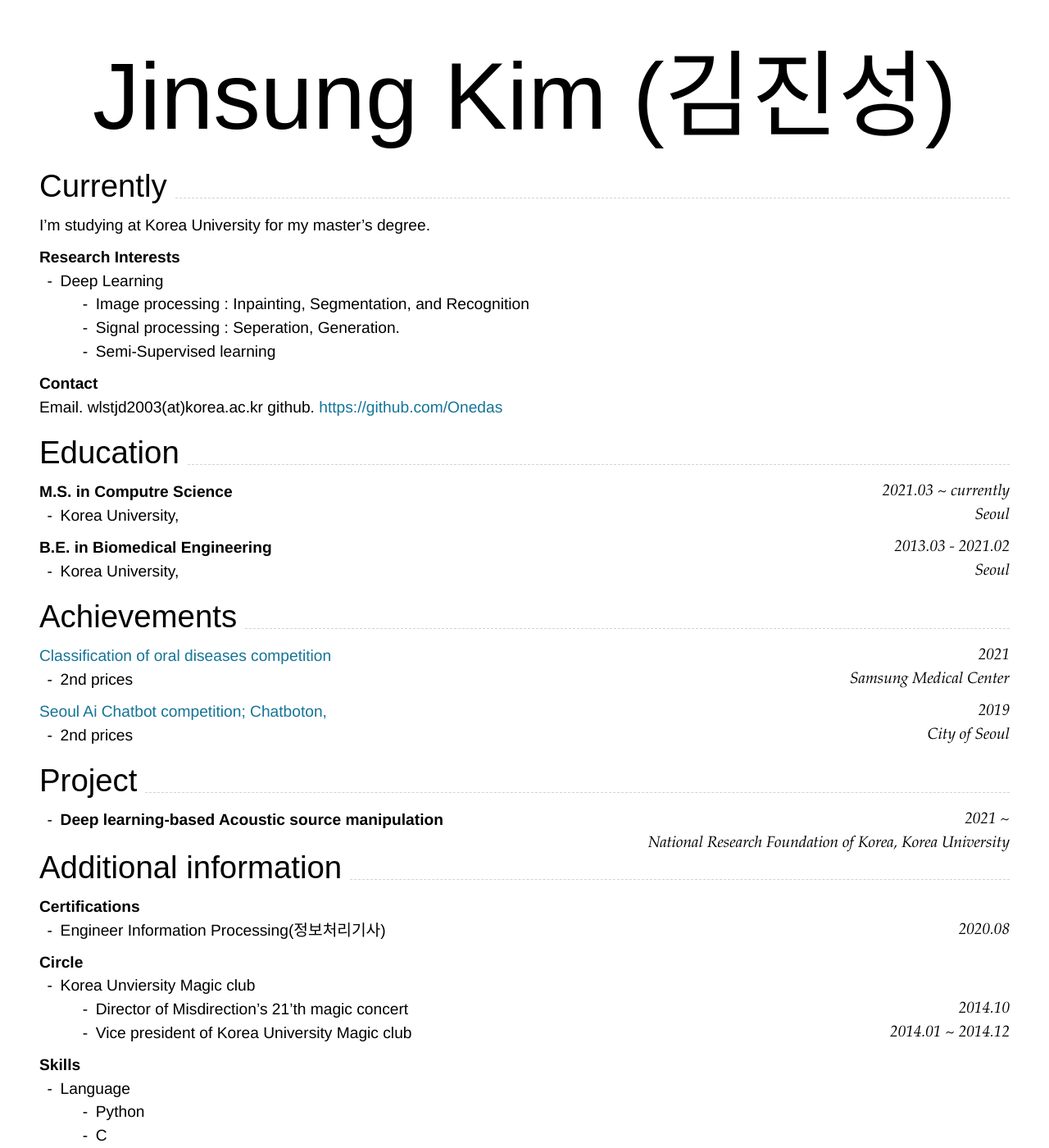
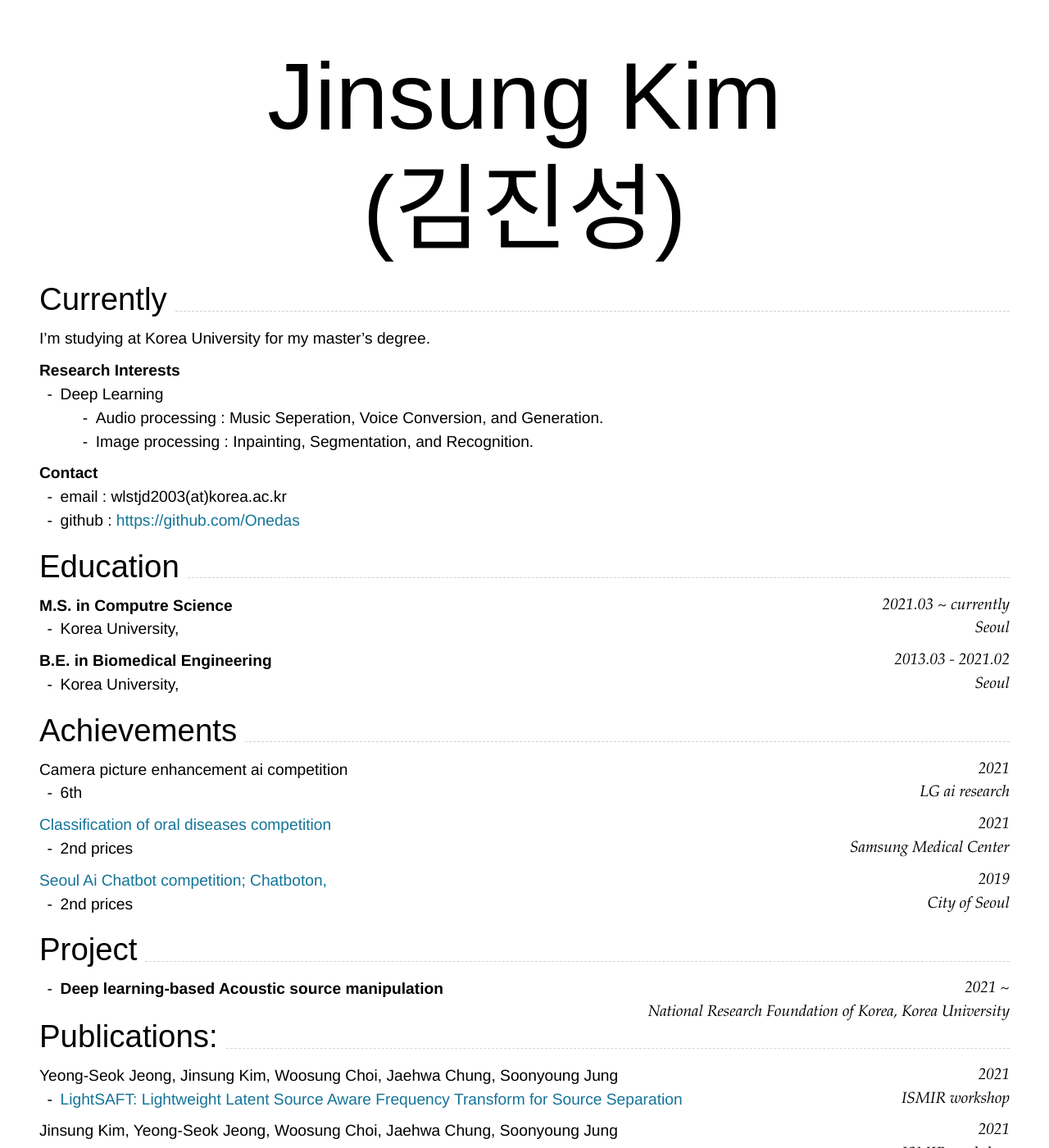
Before and after one commit to Onedas/Onedas.github.io, a Jekyll site: the page built from index.md, in a window 1280 px wide and 1400 px high. Shown: the whole window at 82% size. Built offline with Jekyll 4.4.1, drawn with Linux system fonts in a browser that asks for light colours; nearby versions of some CDN libraries; some of the changed text lies outside the part shown.

Commit message:
2022_03_31

````diff
--- a/Gemfile
+++ b/Gemfile
@@ -2,3 +2,4 @@ source 'https://rubygems.org'
 gem 'jekyll-assets', "~> 2.4.0"
 gem 'jekyll'
 gem 'kramdown-parser-gfm'
+gem "webrick", "~> 1.7"
--- a/index.md
+++ b/index.md
@@ -3,18 +3,19 @@ layout: cv
 title: Jinsung Kim
 ---
 
-# Jinsung Kim (김진성)
+# Jinsung Kim
+# (김진성)
 
-<!--
-include contact information from the front matter
+
+<!-- include contact information from the front matter
 Supported arguments:
 
     - homepage: url, text
         - phone: 010-9903-1174
-        - email: wlstjd2003@korea.ac.kr
--->
+        - email: wlstjd2003@korea.ac.kr -->
 
-{% include cv-contact.html %}
+
+<!-- {% include cv-contact.html %} -->
 
 ## Currently
 
@@ -23,17 +24,13 @@ Supported arguments:
 ### **Research Interests**
 
 - Deep Learning
-  - Image processing : Inpainting, Segmentation, and Recognition
-  - Signal processing : Seperation, Generation.
-  - Semi-Supervised learning
-
+  - Audio processing : Music Seperation, Voice Conversion, and Generation.
+  - Image processing : Inpainting, Segmentation, and Recognition.
 
 ### **Contact**
 
-Email.
-  wlstjd2003(at)korea.ac.kr
-github.
-  [https://github.com/Onedas](https://github.com/Onedas)
+- email : wlstjd2003(at)korea.ac.kr
+- github : [https://github.com/Onedas](https://github.com/Onedas)
 
 ## Education
 
@@ -49,6 +46,10 @@ github.
 
 
 ## Achievements
+
+### Camera picture enhancement ai competition `2021`
+
+- 6th `LG ai research`
 
 ### [Classification of oral diseases competition](http://intelligence.korea.ac.kr/news/2021/03/08/ai-competition.html) `2021`
 
@@ -68,7 +69,15 @@ github.
 National Research Foundation of Korea, Korea University
 ```
 
+## Publications:
 
+### Yeong-Seok Jeong, Jinsung Kim, Woosung Choi, Jaehwa Chung, Soonyoung Jung `2021`
+
+- [LightSAFT: Lightweight Latent Source Aware Frequency Transform for Source Separation](https://arxiv.org/abs/2111.12516) `ISMIR workshop`
+
+### Jinsung Kim, Yeong-Seok Jeong, Woosung Choi, Jaehwa Chung, Soonyoung Jung `2021`
+
+- [Learning source-aware representations of music in a discrete latent space](https://arxiv.org/abs/2111.13321) `ISMIR workshop`
 
 ## Additional information
 
@@ -81,21 +90,3 @@ National Research Foundation of Korea, Korea University
 - Korea Unviersity Magic club
   - Director of Misdirection's 21'th magic concert `2014.10`
   - Vice president of Korea University Magic club `2014.01 ~ 2014.12`
-
-### **Skills**
-
-- Language
-  - Python
-  - C
-
-- DB
-  - MYSQL
-
-- Environment
-  - Windows
-  - Linux
-
-- ETC
-  - git
-  - docker
-  - matlab
````
